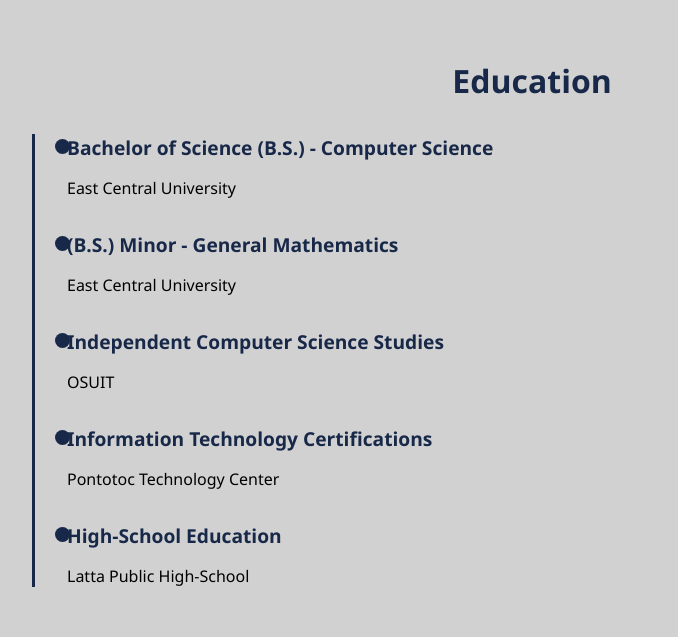
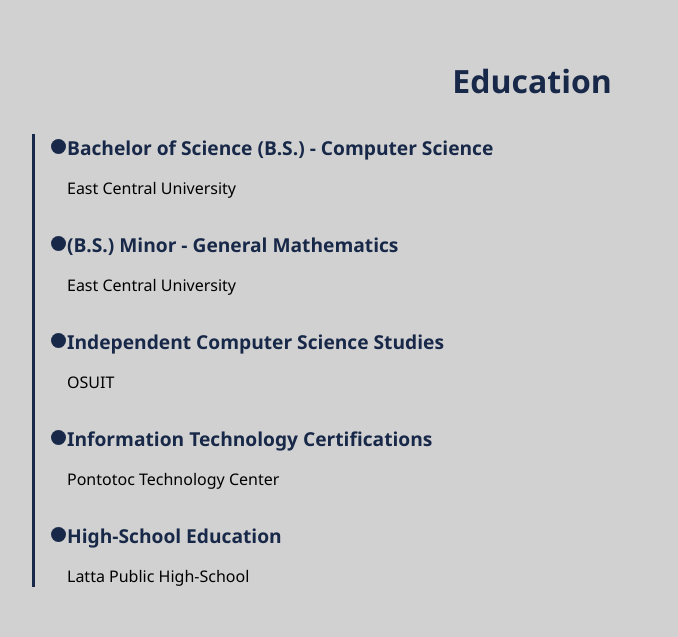
Before and after one commit to Siman73000/React-Portfolio, a React (Vite) app in the folder port/: page / in a window 1280 px wide. Shown: the part 1960-2597 px from the top of the page, without its empty margins (108-786 px from the left). Built offline with nearby package versions, Linux system fonts and the light colour scheme.

Commit message:
changed styling for education section

```diff
--- a/port/App.css
+++ b/port/App.css
@@ -150,7 +150,7 @@ body, html, #root, .App {
 .education-entry::before {
   content: "";
   position: absolute;
-  left: -12px;
+  left: -1rem;
   top: 5px;
   width: 15px;
   height: 15px;
```
